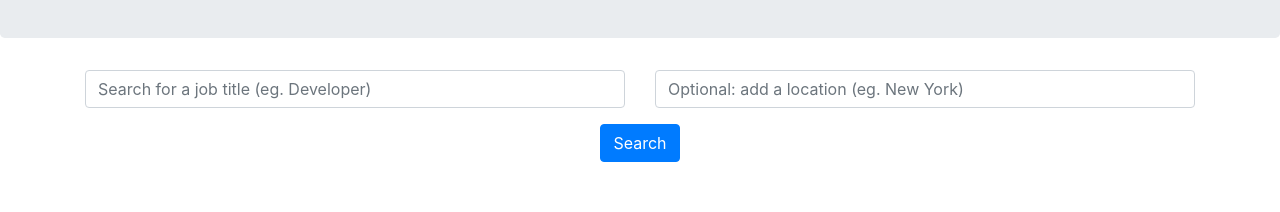
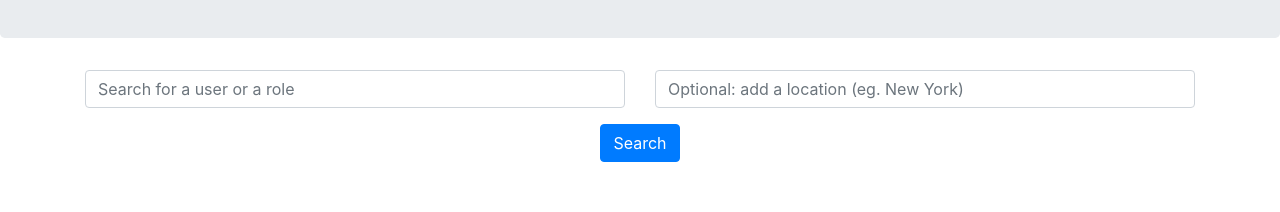
Before and after one commit to DreissenZulu/Project-3, a React (Create React App) app in the folder client/: page /home in a window 1280 px wide. Shown: the part 267-479 px from the top of the page. Built offline with nearby package versions, Linux system fonts and the light colour scheme.

Commit message:
Search bar now renders a different search depending on the search type - jobs or people

```diff
--- a/client/src/components/SearchBar.js
+++ b/client/src/components/SearchBar.js
@@ -1,6 +1,8 @@
 import React from 'react';
 
 function SearchBar(props) {
+  function searchForm() {
+    if (props.searchType === "jobs") {
       return (
         <form className="container" onSubmit={props.submitSearch}>
           <div className="row">
@@ -15,6 +17,27 @@ function SearchBar(props) {
           <button type="submit" style={{ margin: "auto" }} className="btn btn-primary d-block">Search</button>
         </form>
       )
+    } else {
+      return (
+        <form className="container" onSubmit={props.submitSearch}>
+          <div className="row">
+            <div className="form-group col-md-6">
+              <input className="form-control" name="search" onChange={props.handleSearch} type="search" placeholder="Search for a user or a role" autoComplete="off" aria-label="Search" />
+            </div>
+            <div className="form-group col-md-6">
+              <input className="form-control" name="location" onChange={props.handleSearch} type="search" placeholder="Optional: add a location (eg. New York)" autoComplete="off" aria-label="Location" />
+            </div>
+          </div>
+
+          <button type="submit" style={{ margin: "auto" }} className="btn btn-primary d-block">Search</button>
+        </form>
+      )
+    }
+  }
+
+  return (
+    searchForm()
+  )
 }
 
 export default SearchBar;
```
Lines whose indentation alone changed are shown as unchanged.
